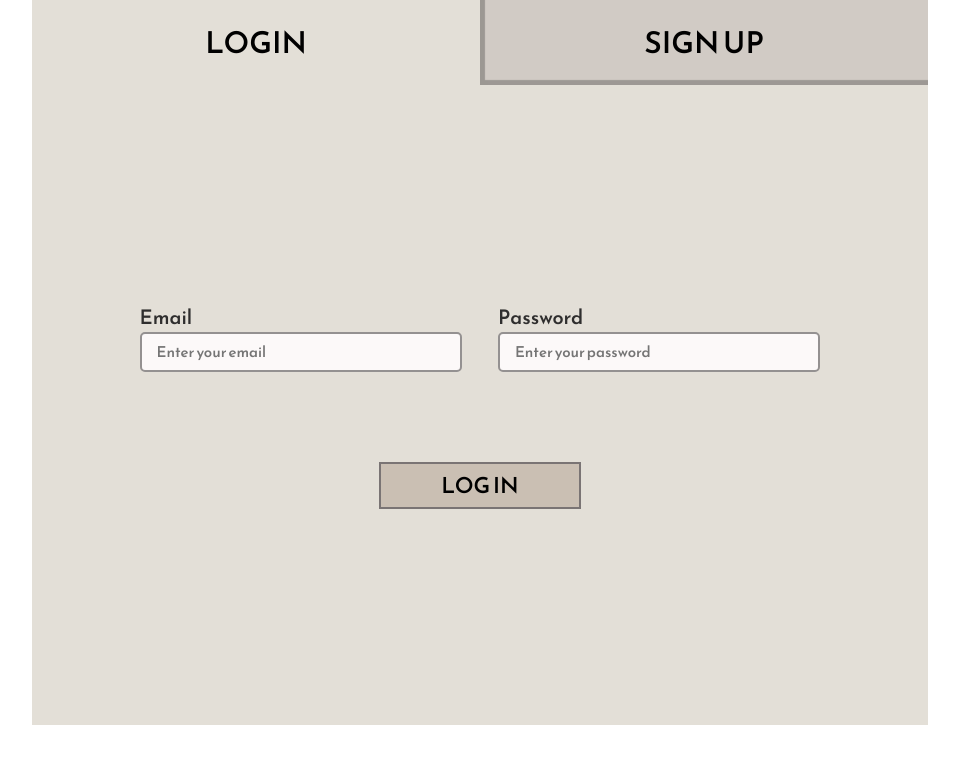
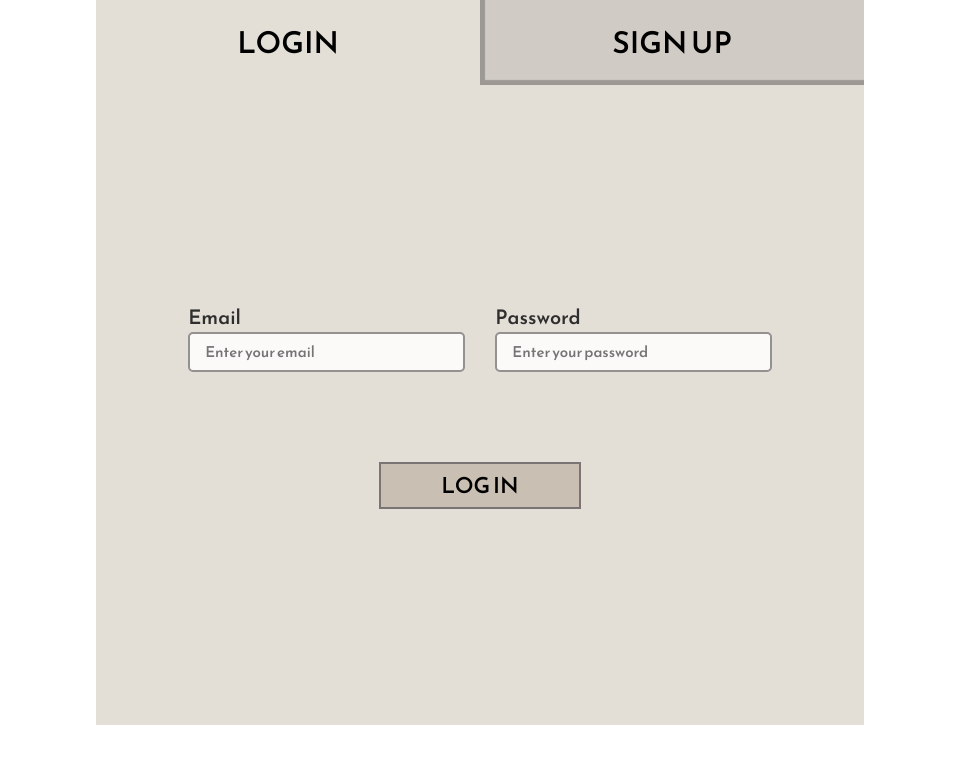
Before and after one commit to ZobairSoodi/brief-14, a PHP site: page /html/login.html in a window 1280 px wide. Shown: the top 764 px of the page, without its empty margins (160-1119 px from the left). Run offline with PHP 8.4, Linux system fonts and the light colour scheme.

Commit message:
finish signup and login page.

```diff
--- a/css/login.css
+++ b/css/login.css
@@ -15,7 +15,7 @@ body{
 }
 #form_btns{
     display: flex;
-    width: 70%;
+    width: 60%;
 }
 #form_btns button{
     width: 50%;
@@ -25,12 +25,22 @@ body{
     border: none;
     background-color: #E3DFD7;
 }
+form div input{
+    padding: 0 0 0 15px;
+    font-family: 'reem kufi', 'sans-serif';
+    font-size: 15px;
+    outline: none;
+    border: solid 2px #949191;
+    border-radius: 5px;
+    background-color: #FCF9F9;
+    height: 40px;
+}
 #forms_div{
     display: flex;
     flex-wrap: wrap;
     align-items: center;
     justify-content: center;
-    width: 70%;
+    width: 60%;
     background-color: #E3DFD7;
     height: 80vh;
     position: relative;
@@ -57,14 +67,6 @@ body{
 }
 #login_form div input{
     width: 100%;
-    height: 40px;
-    padding: 0 0 0 15px;
-    font-family: 'reem kufi', 'sans-serif';
-    font-size: 15px;
-    outline: none;
-    border: solid 2px #949191;
-    border-radius: 5px;
-    background-color: #FCF9F9;
 }
 #login_form>input{
     font-family: 'reem kufi', 'sans-serif';
@@ -74,13 +76,13 @@ body{
     padding: 5px 60px;
     margin-top: 90px;
 }
-#login_form label{
+form label{
     font-family: 'reem kufi', 'sans-serif';
     font-size: 20px;
     color: #2F2E2E;
 }
 
-#login_form div input::placeholder{
+form div input::placeholder{
     font-family: 'reem kufi', 'sans-serif';
     font-size: 15px;
 }
@@ -99,3 +101,23 @@ body{
     box-shadow: -5px -5px 1px 0px #00000040 inset;
 
 }
+#signup_form{
+    flex-direction: row;
+    justify-content: center;
+    align-items: center;
+    padding: 50px 0;
+}
+#signup_form>div{
+    display: flex;
+    flex-direction: column;
+    width: 95%;
+}
+.is_double_input{
+    width: 47.5% !important;
+}
+.is_double_input input{
+    width: 90%;
+}
+.second_input{
+    margin-left: 10%;
+}
--- a/html/login.html
+++ b/html/login.html
@@ -27,7 +27,27 @@
                 <input type="submit" name="login_submit" value="LOG IN">
             </form>
             <form id="signup_form" action="">
-
+                <div class="is_double_input">
+                    <label for="fname">First Name</label><input type="text" name="fname" id="fname" placeholder="First Name">
+                </div>
+                <div class="is_double_input">
+                    <label class="second_input" for="lname">Last Name</label><input class="second_input" type="text" name="lname" id="lname" placeholder="Last Name">
+                </div>
+                <div>
+                    <label for="email_signup">Email</label><input type="text" name="email_signup" id="email_signup" placeholder="Email">
+                </div>
+                <div>
+                    <label for="pass_signup">Password</label><input type="text" name="pass_signup" id="pass_signup" placeholder="Password">
+                </div>
+                <div>
+                    <label for="pass_confirm">Confirsm Password</label><input type="text" name="pass_confirm" id="pass_confirm" placeholder="Confirsm Password">
+                </div>
+                <div class="is_double_input">
+                    <label for="phone">Phone Number</label><input type="text" name="phone" id="phone" placeholder="Phone Number">
+                </div>
+                <div class="is_double_input">
+                    <label class="second_input" for="adress">Adress</label><input class="second_input" type="text" name="adress" id="adress" placeholder="Adress">
+                </div>
             </form>
         </div>
     </div>
```
